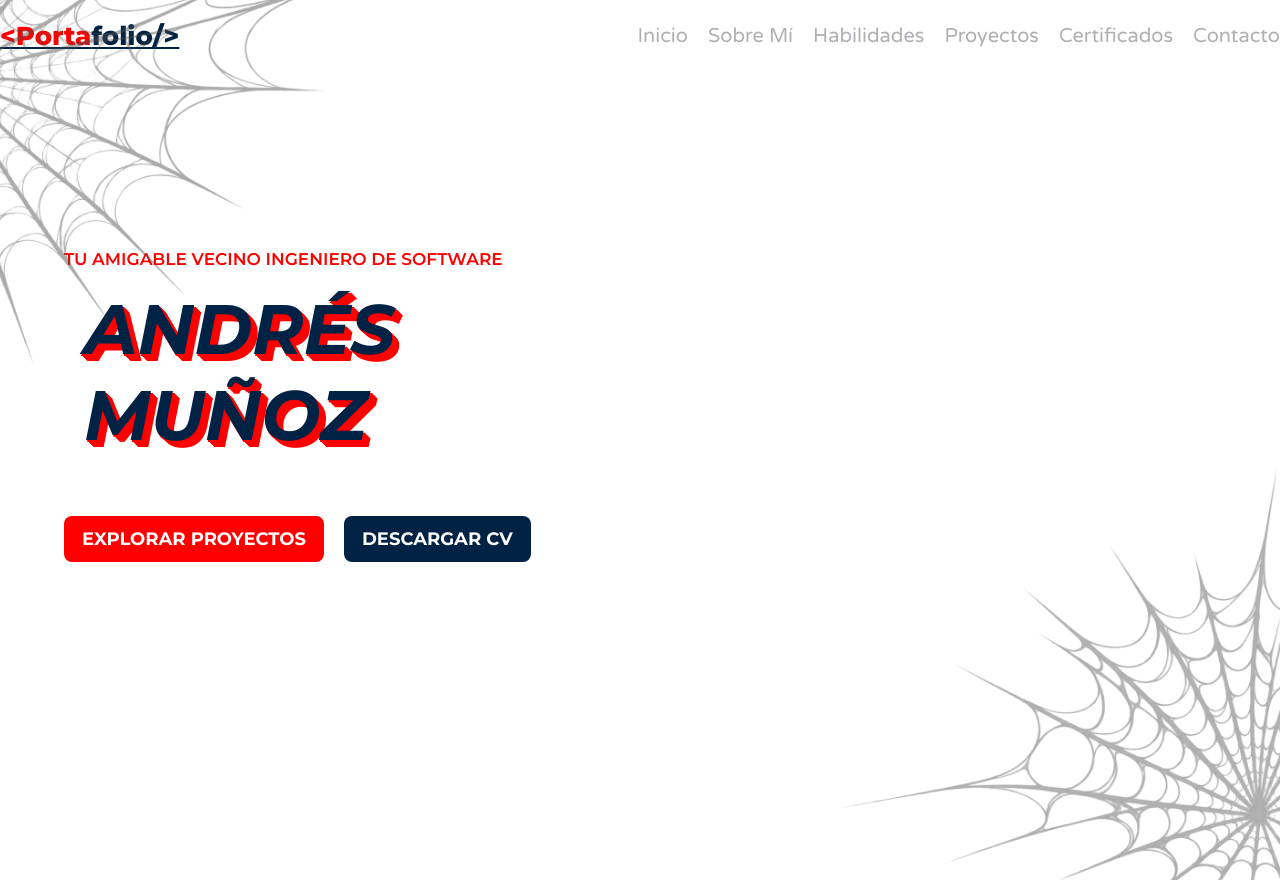
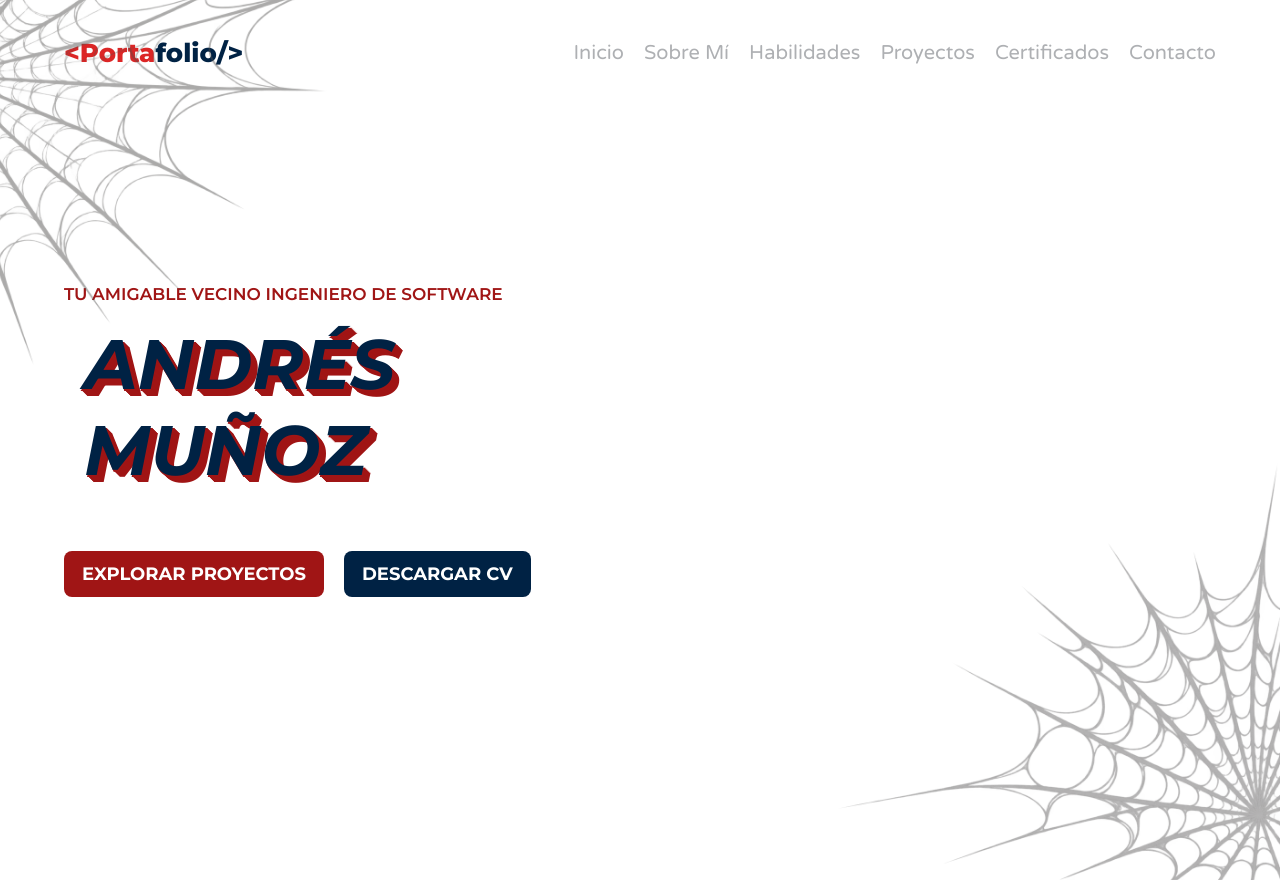
Before and after one commit to andresmdevco/portfolio, a React (Vite) app: page / in a window 1280 px wide. Built offline with nearby package versions, Linux system fonts and the light colour scheme.

Commit message:
refactor: simplify header structure and styling

```diff
--- a/src/App.tsx
+++ b/src/App.tsx
@@ -7,8 +7,8 @@ function App() {
     <>
       <div className={styles.hero}>
         <img className={styles.webTop} src="/img/web.png" alt="Imagen telaraña" />
-        <Header />
         <div className={styles.container}>
+          <Header />
           <Home />
         </div>
         <img className={styles.webBottom} src="/img/web2.png" alt="" />
--- a/src/components/Header/Header.module.css
+++ b/src/components/Header/Header.module.css
@@ -19,16 +19,16 @@
   text-align: center;
 }
 .title span {
-  color: var(--primary);
+  color: var(--red);
 }
 
 @media (min-width: 768px) {
-  .links {
+  .nav {
     display: flex;
     gap: 2rem;
   }
 }
-.links a {
+.nav a {
   display: block;
   line-height: 3.2rem;
   text-decoration: none;
--- a/src/components/Header/Header.tsx
+++ b/src/components/Header/Header.tsx
@@ -2,19 +2,21 @@ import styles from './Header.module.css';
 
 export default function Header() {
   return (
-    <nav className={styles.nav}>
+    <header>
       <div className={styles.bar}>
-        <a className={styles.title} href=""><span>&lt;Porta</span>folio/&gt;</a>
+        <h1 className={styles.title}>
+          <span>&lt;Porta</span>folio/&gt;
+        </h1>
 
-        <div className={styles.links}>
+        <nav className={styles.nav}>
           <a href="">Inicio</a>
           <a href="">Sobre Mí</a>
           <a href="">Habilidades</a>
           <a href="">Proyectos</a>
           <a href="">Certificados</a>
           <a href="">Contacto</a>
-        </div>
+        </nav>
       </div>
-    </nav>
+    </header>
   );
 }
--- a/src/index.css
+++ b/src/index.css
@@ -1,5 +1,6 @@
 :root {
-  --primary: #FF0000;
+  --primary: #A01515;
+  --red: #DC2626;
   --dark-blue: #002244;
   --gray: #aeb0b3;
   --black: #0A0A0A;
```
